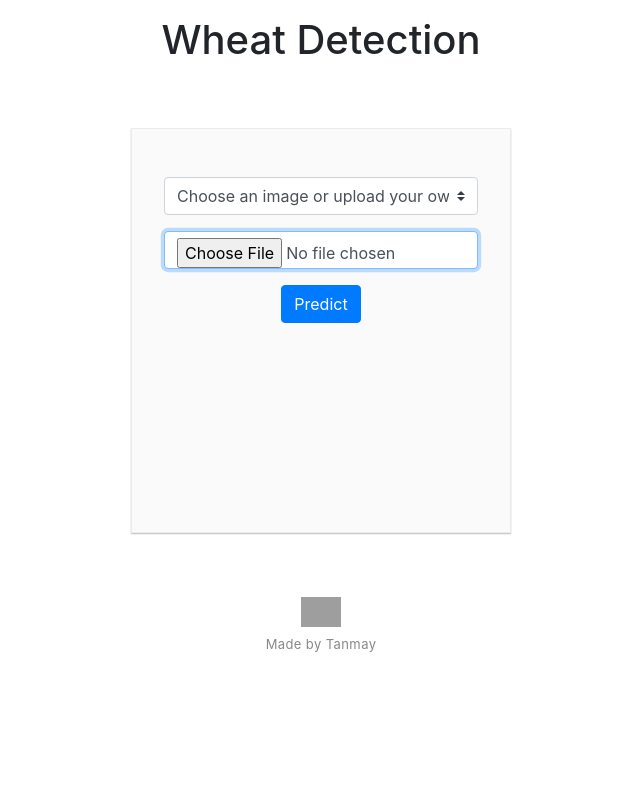
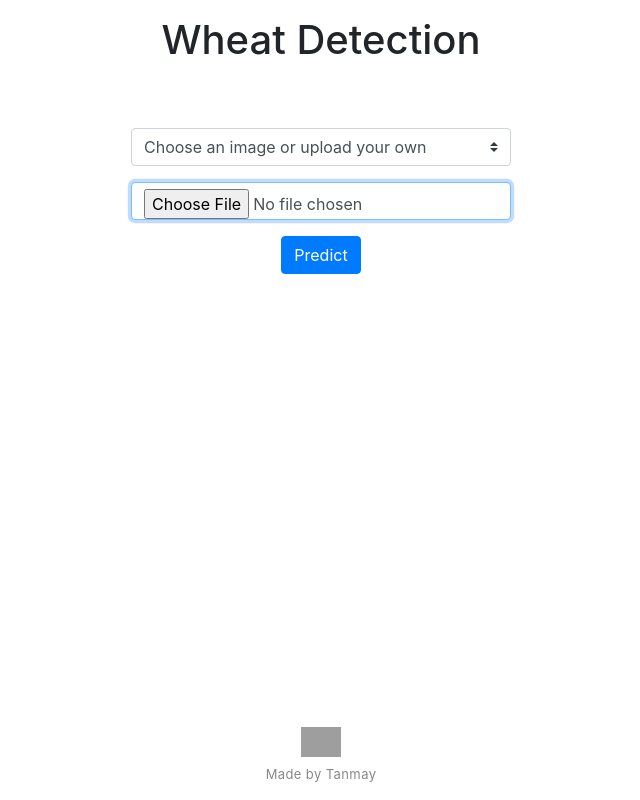
Before and after one commit to tanmaypandey7/wheat-detection, a Flask app: page / in a window 1280 px wide. Shown: the whole page, without its empty margins (319-959 px from the left). Run offline with Flask 2, Linux system fonts and the light colour scheme; some libraries are stand-ins or nearby versions; grey boxes are pictures that could not be loaded.

Commit message:
fix footer and comment some forms for now

```diff
--- a/static/css/style.css
+++ b/static/css/style.css
@@ -13,13 +13,13 @@ hgroup {
 
 form {
     width: 380px;
-    height: 405px;
+/*    !*height: 405px;*!*/
     margin: 4em auto;
-    padding: 3em 2em 2em 2em;
-    background: #fafafa;
-    border: 1px solid #ebebeb;
-    box-shadow: rgba(0,0,0,0.14902) 0px 1px 1px 0px,rgba(0,0,0,0.09804) 0px 1px 2px 0px;
-    max-height: 420px;
+    /*padding: 1em 1em 2em 2em;*/
+/*    background: #fafafa;*/
+/*    border: 1px solid #ebebeb;*/
+/*    box-shadow: rgba(0,0,0,0.14902) 0px 1px 1px 0px,rgba(0,0,0,0.09804) 0px 1px 2px 0px;*/
+/*    !*max-height: 420px;*!*/
 }
 
 /* Button */
@@ -56,7 +56,12 @@ form {
 .buttonBlue:hover { background: #357bd8; }
 
 
-footer { text-align: center; }
+footer {
+    text-align: center;
+    position: fixed;
+    bottom: 0;
+    width: 100%;
+}
 
 footer p {
     color: #888;
```
